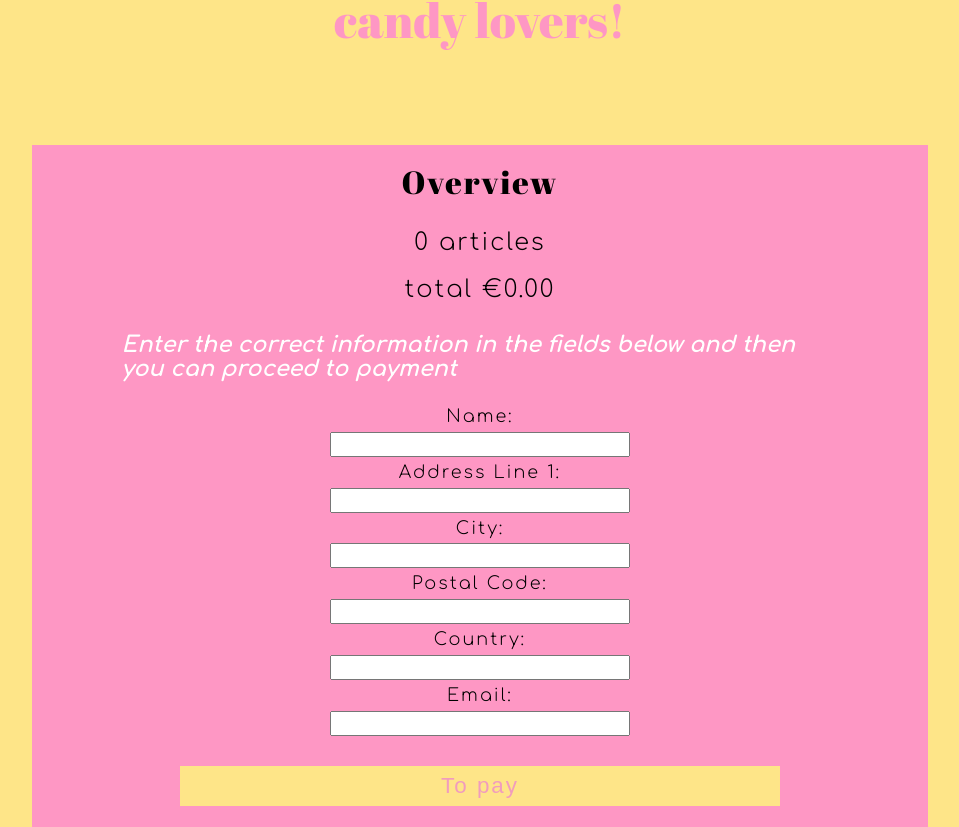
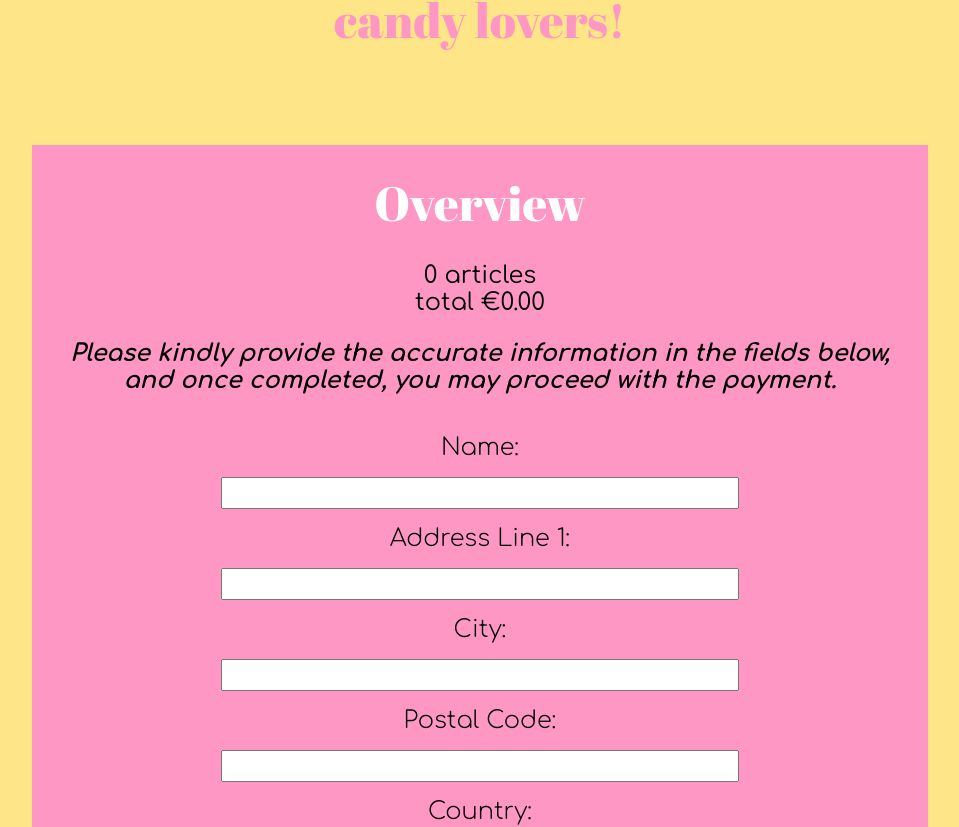
Before and after one commit to husseinfaqih/Candy-Crush, a React app in the folder client/: page /payment in a window 1280 px wide. Shown: the part 375-1202 px from the top of the page, without its empty margins (160-1119 px from the left). Built offline with nearby package versions, Linux system fonts and the light colour scheme; no server answers.

Commit message:
finishing with styling

```diff
--- a/client/src/components/Summary/Summary.css
+++ b/client/src/components/Summary/Summary.css
@@ -17,11 +17,12 @@
 }
 
 .cart-summary-page-title {
+  font-family: "Comfortaa";
   margin: 20px 0 20px 30px;
   color: black;
-  font-size: 2rem;
+  font-size: 1.7rem;
   letter-spacing: 2px;
-  font-weight: 200;
+  font-weight: 700;
 }
 
 .cart-summary-price {
@@ -29,15 +30,19 @@
 }
 
 .cart-payment-link {
+  font-family: "Comfortaa", cursive;
+  font-size: 15px;
   width: 80%;
   text-decoration: none;
   text-align: center;
   color: #fe97c4;
-  font-size: 1.2rem;
   letter-spacing: 2px;
   margin: 20px auto;
   background-color: #fee588;
   padding: 10px;
+}
+.cart-payment-link:hover {
+  font-style: italic;
 }
 
 .cart-payment-link-container {
--- a/client/src/components/header/header.css
+++ b/client/src/components/header/header.css
@@ -361,4 +361,25 @@
   .header-elements {
     padding: 0 2rem 0 2rem;
   }
+  .header-category-list {
+    width: 7rem;
+  }
+  .header-title {
+    margin-top: 6rem;
+    font-size: 2.5rem;
+  }
 }
+
+@media (max-width: 420px) {
+  .header-category-list {
+    position: absolute;
+    left: 0;
+    top: 4rem;
+  }
+  .header-title {
+    display: none;
+  }
+  .header {
+    height: 350px;
+  }
+}
--- a/client/src/components/personalInfo/PersonalInfo.css
+++ b/client/src/components/personalInfo/PersonalInfo.css
@@ -1,14 +1,23 @@
 .personal-form {
   display: flex;
-  margin: 0 auto;
+  justify-content: center;
+  align-items: center;
   flex-direction: column;
-  width: 600px;
+  width: 100%;
+}
+
+.personal-form-div {
+  width: 65%;
+  padding: 0 2rem;
 }
 
 .personal-input {
-  margin: 0 auto;
-  width: 50%;
-  height: 25px;
+  height: 2rem;
+  font-family: "Comfortaa";
+  font-size: 1rem;
+  font-weight: 300;
+  font-style: italic;
+  color: black;
 }
 
 .input-warn {
@@ -21,25 +30,29 @@
 }
 
 .personal-form-label {
-  margin: 5px auto;
-  font-size: 1.1rem;
-  line-height: 1.3rem;
+  font-family: "Comfortaa";
+  font-size: 1.5rem;
+  font-weight: 300;
   color: black;
-  font-weight: 300;
-  letter-spacing: 2px;
-  font-family: "Comfortaa";
+  text-align: center;
+  padding: 1rem;
 }
 
 .personal-info-button {
-  margin: 30px auto 30px;
-  width: 100%;
+  font-family: "Comfortaa", cursive;
+  font-size: 15px;
+  margin: 2rem;
+  width: 30%;
   height: 40px;
   background-color: #fee588;
   cursor: pointer;
   color: #f19cbd;
   letter-spacing: 2px;
-  font-size: 1.4rem;
   border: none;
+}
+
+.personal-info-button:hover {
+  font-style: italic;
 }
 
 @media (max-width: 1024px) {
--- a/client/src/components/personalInfo/PersonalInfo.jsx
+++ b/client/src/components/personalInfo/PersonalInfo.jsx
@@ -113,7 +113,7 @@ function PersonalInfo({ setPersonalData, setIsCorrectPersonalData }) {
 
   return (
     <form onSubmit={handleSubmit} className="personal-form">
-      <div>
+      <div className="personal-form-div">
         <label className="personal-form-label" htmlFor="name">
           Name:
         </label>
@@ -128,7 +128,7 @@ function PersonalInfo({ setPersonalData, setIsCorrectPersonalData }) {
           }
         />
       </div>
-      <div>
+      <div className="personal-form-div">
         <label className="personal-form-label" htmlFor="addressLine1">
           Address Line 1:
         </label>
@@ -146,7 +146,7 @@ function PersonalInfo({ setPersonalData, setIsCorrectPersonalData }) {
         />
       </div>
 
-      <div>
+      <div className="personal-form-div">
         <label className="personal-form-label" htmlFor="city">
           City:
         </label>
@@ -161,7 +161,7 @@ function PersonalInfo({ setPersonalData, setIsCorrectPersonalData }) {
           }
         />
       </div>
-      <div>
+      <div className="personal-form-div">
         <label className="personal-form-label" htmlFor="postalCode">
           Postal Code:
         </label>
@@ -176,7 +176,7 @@ function PersonalInfo({ setPersonalData, setIsCorrectPersonalData }) {
           }
         />
       </div>
-      <div>
+      <div className="personal-form-div">
         <label className="personal-form-label" htmlFor="country">
           Country:
         </label>
@@ -191,7 +191,7 @@ function PersonalInfo({ setPersonalData, setIsCorrectPersonalData }) {
           }
         />
       </div>
-      <div>
+      <div className="personal-form-div">
         <label className="personal-form-label" htmlFor="email">
           Email:
         </label>
@@ -207,7 +207,7 @@ function PersonalInfo({ setPersonalData, setIsCorrectPersonalData }) {
         />
       </div>
       <button className="personal-info-button" type="submit">
-        To pay
+        PAY HERE
       </button>
     </form>
   );
--- a/client/src/pages/PaymentPage/PaymentPage.css
+++ b/client/src/pages/PaymentPage/PaymentPage.css
@@ -6,66 +6,90 @@
 
 .payment-container {
   display: flex;
+  justify-content: center;
+  align-items: center;
   flex-direction: column;
 }
 
 .payment-title {
-  margin: 20px auto;
-  font-size: 2rem;
-  line-height: 2.1rem;
-  font-weight: 400;
-  letter-spacing: 2px;
+  font-family: "Abril Fatface", cursive;
+  font-weight: 10;
+  font-size: 3em;
+  line-height: 3.3rem;
+  color: white;
+  padding: 2rem;
+  margin: 0;
+}
+.payment-text-block {
+  font-family: "Comfortaa";
+  font-size: 1.5rem;
+  font-weight: bold;
   color: black;
-  font-family: "Abril Fatface";
+  display: flex;
+  flex-direction: column;
+  justify-content: center;
+  align-items: center;
+  text-align: center;
 }
 
 .payment-text {
-  margin: 10px auto;
+  font-family: "Comfortaa";
   font-size: 1.5rem;
-  line-height: 1.7rem;
-  font-weight: 300;
-  letter-spacing: 1px;
   color: black;
   display: flex;
   flex-direction: column;
-  letter-spacing: 2px;
+  justify-content: center;
+  align-items: center;
+  margin: 0;
+}
+
+.payment-text-name {
   font-family: "Comfortaa";
+  font-size: 1.5rem;
+  font-weight: bold;
+  color: black;
+  display: flex;
+  flex-direction: column;
+  justify-content: center;
+  align-items: center;
+  margin-top: 2rem;
 }
 
 .payment-subtitle {
-  margin: 20px auto;
-  font-size: 1.4rem;
-  line-height: 1.5rem;
-  color: white;
-  width: 80%;
+  font-family: "Comfortaa";
+  font-size: 1.5rem;
+  font-weight: 300;
+  text-align: center;
+  color: black;
+  padding: 0 2rem;
   font-style: italic;
-  font-family: "Comfortaa";
+  font-weight: bold;
 }
 
 .payment-text-black {
-  margin: 0 auto;
+  font-family: "Comfortaa";
+  font-size: 1.5rem;
+  font-weight: 300;
   color: black;
-  font-size: 1.1rem;
-  font-weight: 300;
-  letter-spacing: 2px;
+  margin-top: 1rem;
+  font-style: italic;
 }
 
 .payment-button {
   display: flex;
-  width: 130px;
-  margin: 20px auto;
+  justify-content: center;
+  padding: 3rem;
 }
 
 .payment-link-main-page {
-  margin: 30px auto 30px;
-  width: 80%;
-  padding: 10px 0;
+  font-family: "Comfortaa", cursive;
+  font-size: 15px;
+  width: 30%;
+  text-decoration: none;
   text-align: center;
-  text-decoration: none;
+  color: #fe97c4;
+  letter-spacing: 2px;
+  margin: 20px auto;
   background-color: #fee588;
-  cursor: pointer;
-  color: #f19cbd;
-  letter-spacing: 2.2px;
-  font-size: 1.4rem;
-  border: none;
+  padding: 10px;
 }
--- a/client/src/pages/PaymentPage/PaymentPage.jsx
+++ b/client/src/pages/PaymentPage/PaymentPage.jsx
@@ -45,8 +45,8 @@ const PaymentPage = () => {
 
           {!isCorrectPersonalData && (
             <h3 className="payment-subtitle">
-              Enter the correct information in the fields below and then you can
-              proceed to payment
+              Please kindly provide the accurate information in the fields
+              below, and once completed, you may proceed with the payment.
             </h3>
           )}
         </div>
@@ -58,11 +58,12 @@ const PaymentPage = () => {
         )}
         {isCorrectPersonalData && (
           <div className="payment-container">
-            <p className="payment-text">
-              Your name
+            <p className="payment-text-name">
+              Your name:
               <span className="payment-text-black">{personalData.name}</span>
             </p>
-            <p className="payment-text">
+
+            <p className="payment-text-block">
               Your delivery address
               <span className="payment-text-black">
                 Country: {personalData.country}
@@ -97,7 +98,7 @@ const PaymentPage = () => {
           <div className="payment-container">
             <h4 className="payment-subtitle">Your payment was successful</h4>
             <Link className="payment-link-main-page" to="/products">
-              Continue shopping
+              CONTINUE SHOPPING
             </Link>
           </div>
         )}
--- a/client/src/pages/cart/Cart.jsx
+++ b/client/src/pages/cart/Cart.jsx
@@ -8,7 +8,7 @@ import ProductTitleAndPrice from "../../components/ProductDisplay/ProductTitleAn
 import Summary from "../../components/Summary/Summary";
 import { Link } from "react-router-dom";
 import "./cart.css";
-import { BsFillTrashFill } from "react-icons/bs";
+import { AiOutlineDelete } from "react-icons/ai";
 
 export default function Cart() {
   const { items, totalAmount, addItem, removeItem, resetCart } =
@@ -60,7 +60,7 @@ export default function Cart() {
         </div>
         {items.length > 0 ? (
           <button className="trash-icon" onClick={() => resetCart()}>
-            <BsFillTrashFill size={30} />
+            <AiOutlineDelete size={30} />
           </button>
         ) : (
           ""
--- a/client/src/pages/cart/cart.css
+++ b/client/src/pages/cart/cart.css
@@ -1,25 +1,24 @@
 /* Start of cart header styles */
 .cart-header {
   display: flex;
+  justify-content: space-between;
   align-items: center;
-  position: relative;
-  padding-top: 50px;
-  flex-wrap: wrap;
+  width: 100%;
+  padding: 0 18rem 0 14rem;
 }
 .cart-header h1 {
+  font-family: "Abril Fatface", cursive;
+  font-weight: 10;
   color: #fe97c4;
-  font-family: "Abril Fatface";
-  font-style: normal;
-  font-weight: 400;
-  letter-spacing: 1px;
+  font-size: 3em;
+  line-height: 3.3rem;
 }
 .cart-header a {
-  position: absolute;
-  right: 20%;
   text-decoration: none;
   border: 2px solid #fe97c4;
   padding: 7px;
   font-family: "Comfortaa";
+  color: black;
 }
 .cart-header a:hover {
   color: white;
@@ -35,14 +34,14 @@
   padding-left: 15%;
 }
 .cart-bar-items {
+  font-family: "Comfortaa", cursive;
+  font-size: 15px;
   display: flex;
   background-color: #fe97c4;
   justify-content: space-around;
   color: white;
   font-size: 22px;
   letter-spacing: 1px;
-  font-weight: bold;
-  font-style: italic;
 }
 /* End of  cart bar styles  */
 
@@ -93,8 +92,8 @@
 }
 .total-item-price {
   position: absolute;
-  right: 10%;
-  top: 50%;
+  right: 6%;
+  font-family: "Comfortaa", cursive;
   font-size: 2.1rem;
   color: #fe97c4;
 }
```
